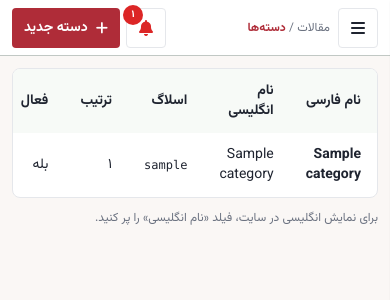
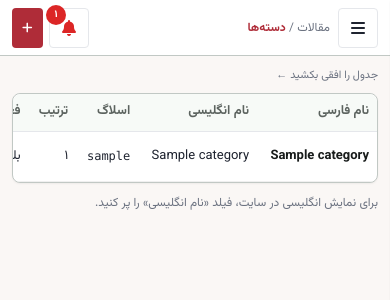
Before and after one commit to MErfanPld/emtiaz-backend, a Django app: page /dashboard/blog/categories/ in a window 390 px wide. Shown: the top 300 px of the page. Run offline with Django 5.2, Linux system fonts and the light colour scheme; a user stored in the database is signed in; tables that the repository leaves empty hold one stand-in row (values such as "Sample post"); some libraries are stand-ins or nearby versions.

Commit message:
fix(dashboard): make category list table responsive

```diff
--- a/templates/dashboard/blog/category_list.html
+++ b/templates/dashboard/blog/category_list.html
@@ -1,38 +1,46 @@
 {% extends "dashboard/base_dashboard.html" %}
 {% block title %}دسته‌بندی مقالات{% endblock %}
-{% block breadcrumb %}<a href="{% url 'dashboard:blog_list' %}">مقالات</a> / <span class="text-primary font-bold">دسته‌ها</span>{% endblock %}
+{% block breadcrumb %}<a href="{% url 'dashboard:blog_list' %}" class="hover:text-primary">مقالات</a> / <span class="text-primary font-bold">دسته‌ها</span>{% endblock %}
 {% block header_actions %}
-<a href="{% url 'dashboard:blog_category_create' %}" class="inline-flex items-center gap-2 px-3 py-1.5 rounded-lg bg-primary text-white text-sm font-bold"><i class="fa-solid fa-plus"></i> دسته جدید</a>
+<a href="{% url 'dashboard:blog_category_create' %}" class="inline-flex items-center gap-1.5 px-2.5 sm:px-3 py-1.5 rounded-lg bg-primary text-white text-xs sm:text-sm font-bold whitespace-nowrap"><i class="fa-solid fa-plus"></i><span class="hidden sm:inline">دسته جدید</span></a>
 {% endblock %}
 {% block content %}
-<div class="bg-white rounded-xl border overflow-hidden">
-  <table class="w-full text-sm text-right">
-    <thead class="bg-[#f7faf7]"><tr>
-      <th class="py-3 px-4">نام فارسی</th>
-      <th class="py-3 px-4">نام انگلیسی</th>
-      <th class="py-3 px-4">اسلاگ</th>
-      <th class="py-3 px-4">ترتیب</th>
-      <th class="py-3 px-4">فعال</th>
-      <th class="py-3 px-4"></th>
-    </tr></thead>
-    <tbody class="divide-y">
+<p class="dash-scroll-hint">جدول را افقی بکشید ←</p>
+
+<div class="bg-white rounded-xl border border-[#c1c8c4] shadow-sm overflow-hidden">
+  <div class="dash-table-wrap">
+    <table class="dash-table dash-table-sm">
+      <thead>
+        <tr>
+          <th>نام فارسی</th>
+          <th>نام انگلیسی</th>
+          <th class="nowrap">اسلاگ</th>
+          <th class="nowrap">ترتیب</th>
+          <th class="nowrap">فعال</th>
+          <th class="nowrap">عملیات</th>
+        </tr>
+      </thead>
+      <tbody>
         {% for c in categories %}
         <tr>
-        <td class="py-3 px-4 font-bold">{{ c.name }}</td>
-        <td class="py-3 px-4 {% if not c.name_en %}text-red-500{% endif %}">{{ c.name_en|default:"— پر شود" }}</td>
-        <td class="py-3 px-4 font-mono text-xs" dir="ltr">{{ c.slug }}</td>
-        <td class="py-3 px-4">{{ c.sort_order }}</td>
-        <td class="py-3 px-4">{% if c.is_active %}بله{% else %}خیر{% endif %}</td>
-        <td class="py-3 px-4">
-          <a href="{% url 'dashboard:blog_category_edit' c.pk %}" class="text-primary ml-2"><i class="fa-solid fa-pen"></i></a>
-          <a href="{% url 'dashboard:blog_category_delete' c.pk %}" class="text-red-600"><i class="fa-solid fa-trash"></i></a>
+          <td class="cell-title">{{ c.name }}</td>
+          <td class="{% if not c.name_en %}text-red-500{% endif %}">{{ c.name_en|default:"— پر شود" }}</td>
+          <td class="nowrap font-mono text-xs" dir="ltr">{{ c.slug }}</td>
+          <td class="nowrap">{{ c.sort_order }}</td>
+          <td class="nowrap">{% if c.is_active %}بله{% else %}خیر{% endif %}</td>
+          <td class="nowrap">
+            <div class="dash-actions">
+              <a href="{% url 'dashboard:blog_category_edit' c.pk %}" class="text-primary" title="ویرایش"><i class="fa-solid fa-pen"></i></a>
+              <a href="{% url 'dashboard:blog_category_delete' c.pk %}" class="text-red-600" title="حذف"><i class="fa-solid fa-trash"></i></a>
+            </div>
           </td>
         </tr>
         {% empty %}
-      <tr><td colspan="6" class="py-10 text-center">دسته‌ای نیست.</td></tr>
+        <tr><td colspan="6" class="py-10 text-center text-on-surface-variant">دسته‌ای نیست.</td></tr>
         {% endfor %}
       </tbody>
     </table>
   </div>
+</div>
 <p class="text-xs text-on-surface-variant mt-3">برای نمایش انگلیسی در سایت، فیلد «نام انگلیسی» را پر کنید.</p>
 {% endblock %}
```
Lines whose indentation alone changed are shown as unchanged.
